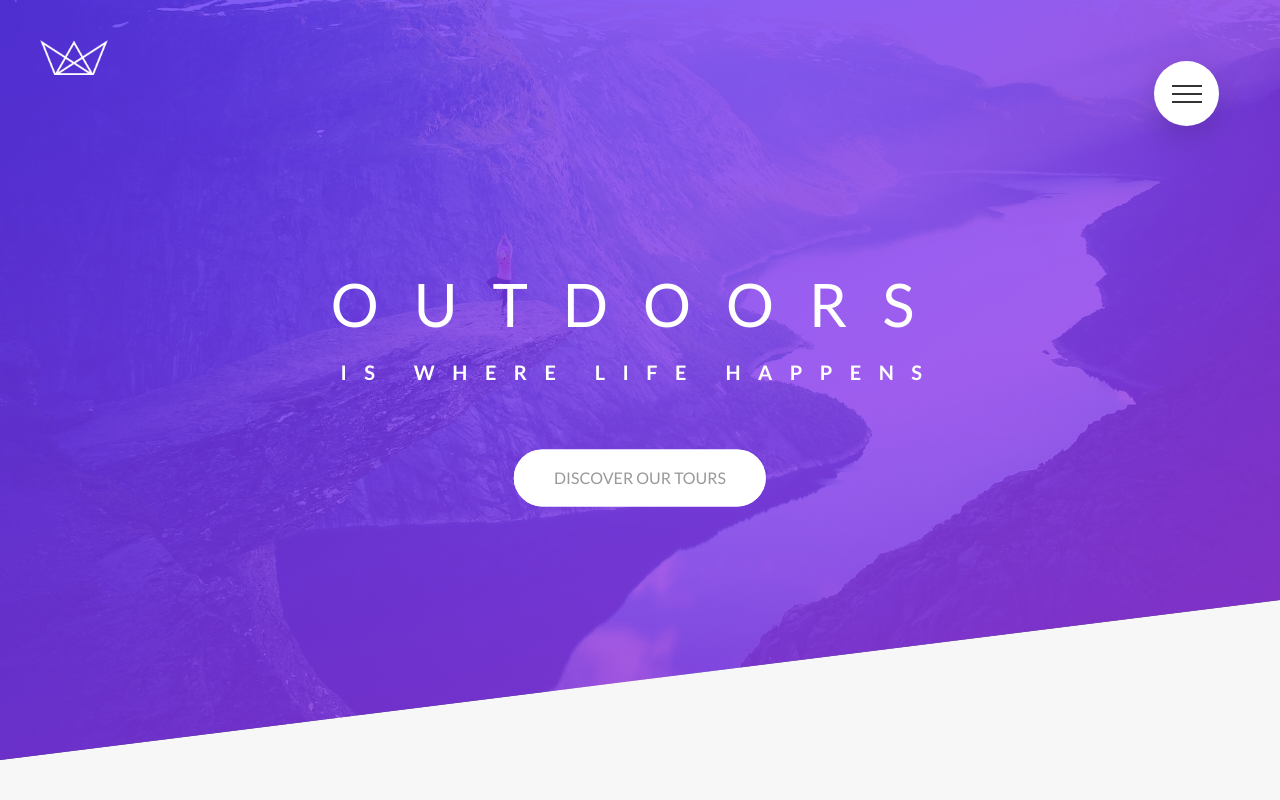
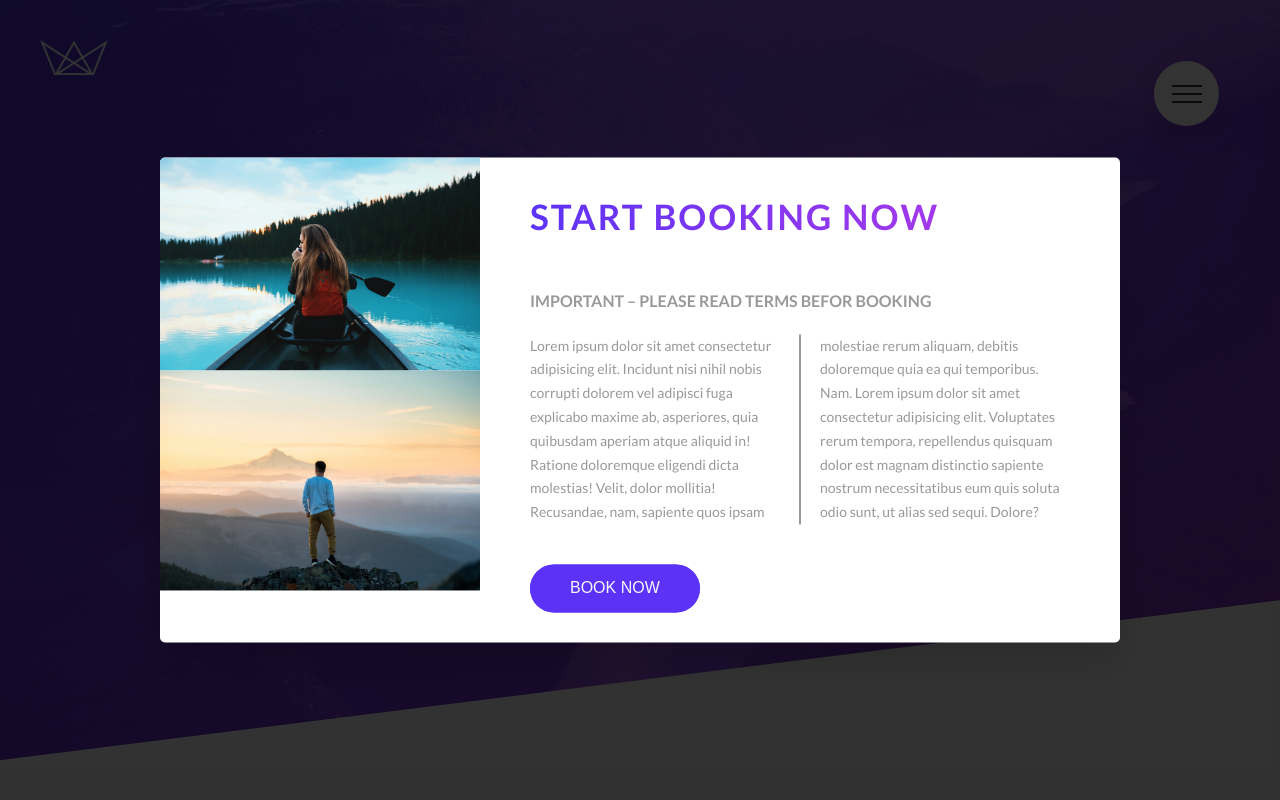
Before and after one commit to MehediBijoy/natours-sass, a website: page index.html in a window 1280 px wide. Shown: the top 800 px of the page. Drawn offline with Linux system fonts and the light colour scheme.

Commit message:
popup update

```diff
--- a/index.html
+++ b/index.html
@@ -398,6 +398,28 @@
         </div>
     </footer>
 
+    <div class="popup">
+        <div class="popup__content">
+            <div class="popup__left">
+                <img src="img/nat-8.jpg" alt="" class="popup__img">
+                <img src="img/nat-9.jpg" alt="" class="popup__img">
+            </div>
+            <div class="popup__right">
+                <h2 class="heading-secondary u-margin-bottom-medium">start booking now</h2>
+                <h3 class="heading-tertiary u-margin-bottom-small">Important &ndash; please read terms befor booking</h3>
+                <p class="popup__text u-margin-bottom-small">Lorem ipsum dolor sit amet consectetur adipisicing elit. Incidunt nisi nihil
+                    nobis corrupti dolorem vel adipisci fuga explicabo maxime ab, asperiores, quia quibusdam aperiam
+                    atque aliquid in! Ratione doloremque eligendi dicta molestias! Velit, dolor mollitia! Recusandae,
+                    nam, sapiente quos ipsam molestiae rerum aliquam, debitis doloremque quia ea qui temporibus. Nam.
+                    Lorem ipsum dolor sit amet consectetur adipisicing elit. Voluptates rerum tempora, repellendus
+                    quisquam dolor est magnam distinctio sapiente nostrum necessitatibus eum quis soluta odio sunt, ut
+                    alias sed sequi. Dolore?
+                </p>
+                <button class="btn btn--primary">Book now</button>
+            </div>
+        </div>
+    </div>
+
 </body>
 
 </html>
--- /dev/null
+++ b/sass/components/_popup.scss
@@ -0,0 +1,49 @@
+.popup {
+    position: fixed;
+    left: 0;
+    top: 0;
+    height: 100vh;
+    width: 100%;
+    background-color: rgba($color-black, 0.8);
+    z-index: 9999;
+
+    &__content {
+        width: 75%;
+        background-color: $color-white;
+
+        position: absolute;
+        left: 50%;
+        top: 50%;
+        transform: translate(-50%, -50%);
+
+        box-shadow: 0 2rem 4rem rgba($color-black, 0.15);
+        border-radius: 5px;
+
+        display: table;
+        overflow: hidden;
+    }
+
+    &__left {
+        width: 33.33333%;
+        display: table-cell;
+    }
+    &__right {
+        width: 66.666667%;
+        display: table-cell;
+        vertical-align: middle;
+        padding: 3rem 5rem;
+    }
+
+    &__img {
+        display: block;
+        width: 100%;
+    }
+
+    &__text {
+        font-size: 1.4rem;
+        margin-bottom: 4rem;
+        column-count: 2;
+        column-gap: 4rem;
+        column-rule: 2px solid $color-gray-dark;
+    }
+}
--- a/sass/main.scss
+++ b/sass/main.scss
@@ -13,6 +13,7 @@
 @import "components/story";
 @import "components/bg-video";
 @import "components/form";
+@import "components/popup";
 
 @import "layout/header";
 @import "layout/navigation";
```
Also changed, not shown: css/style.css, 1 other file.
